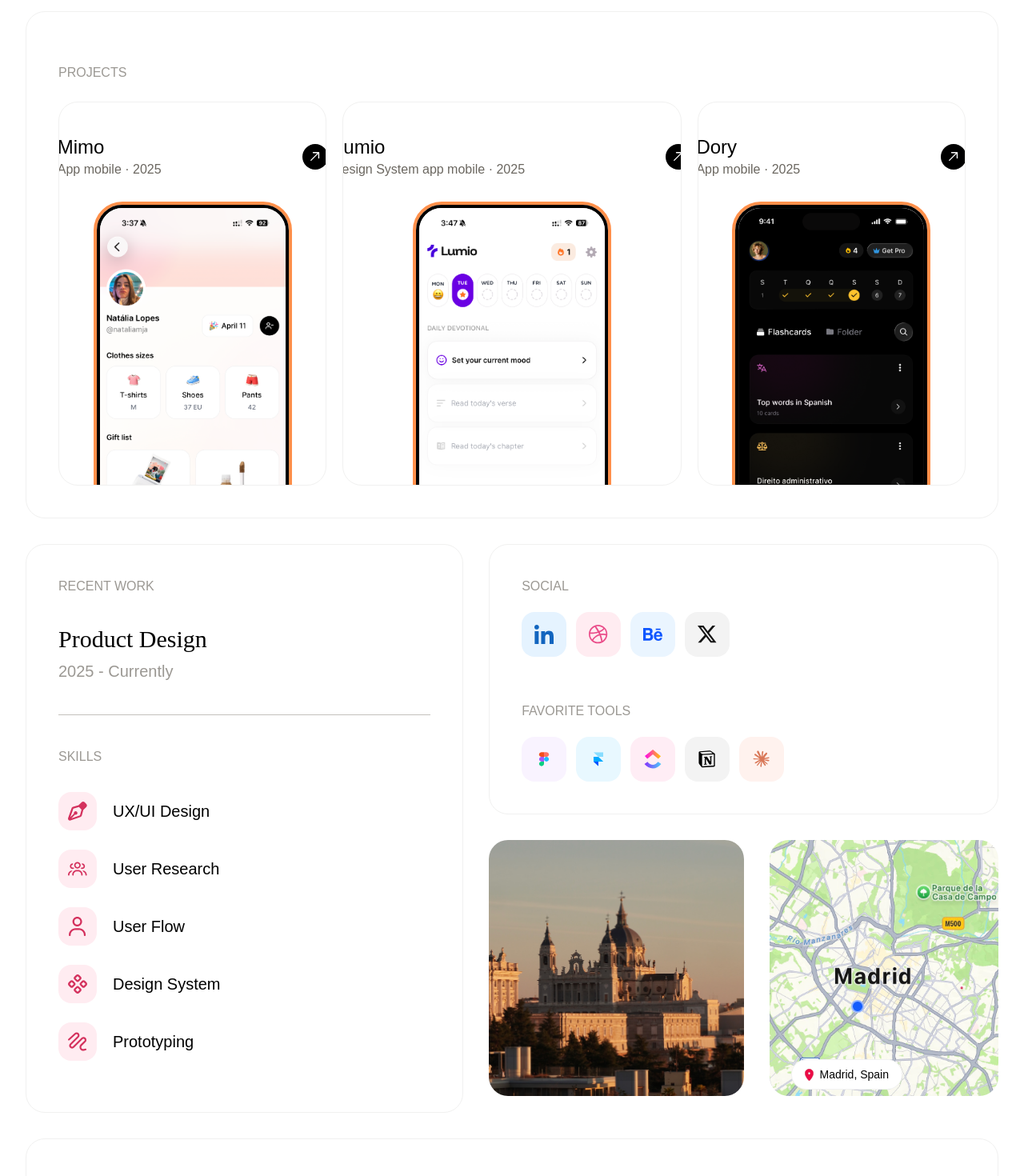
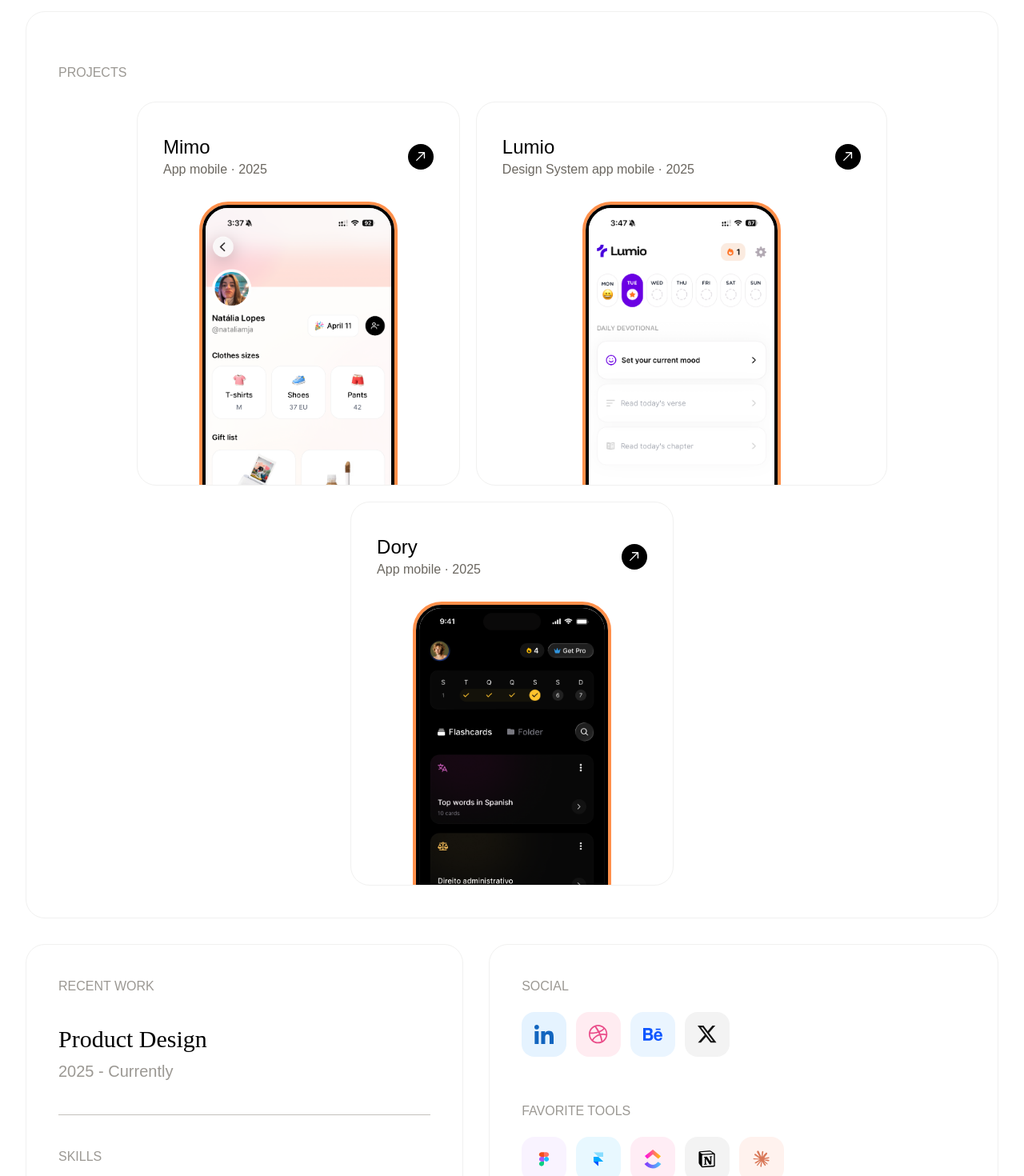
Before and after one commit to alexmonteirodev/portifolio-natalia, a React (Vite) app: page / in a window 1280 px wide. Shown: the part 520-1990 px from the top of the page at 80% size. Built offline with nearby package versions, Linux system fonts and the light colour scheme.

Commit message:
update responsive projects section and madrid map

```diff
--- a/src/App.tsx
+++ b/src/App.tsx
@@ -195,7 +195,7 @@ function App() {
         {/* PROJECTS */}
         <section className="flex flex-col items-center border border-[#F1F1F0] rounded-3xl pt-10 md:pt-16 px-6 md:px-10 pb-10 bg-white/85 w-full">
           <h2 className="text-[#9B9893] self-start mb-6">PROJECTS</h2>
-          <div className="flex flex-col sm:flex-row gap-5 w-full">
+          <div className="flex flex-col sm:flex-row flex-wrap justify-center gap-5 w-full">
             <ProjectCard
               name={"Mimo"}
               label={"App mobile · 2025"}
@@ -268,19 +268,17 @@ function App() {
                   alt=""
                   className="h-48 md:h-80 w-full sm:w-1/2 object-cover rounded-3xl"
                 />
-                <div className="relative">
+                <div className="relative w-full sm:w-1/2">
                   <img
                     src={madridMap}
-                    alt=""
-                    // className="h-48 md:h-80 w-full sm:w-1/2 object-cover rounded-3xl "
                     className="rounded-3xl h-48 md:h-80 w-full object-cover"
                   />
-                  <div className="absolute top-30 right-28 md:top-50 md:right-42 h-4 w-4 bg-blue-600 rounded-full border-2 border-white ">
+                  <div className="absolute top-[55%] left-[48%] h-4 w-4 bg-blue-600 rounded-full border-2 border-white">
                     <span className="relative flex size-3">
                       <span className="absolute inline-flex h-full w-full animate-ping rounded-full bg-blue-600 opacity-75"></span>
                     </span>
                   </div>
-                  <div className="bg-white border border-black/5 px-4 py-2 rounded-3xl absolute bottom-2 md:right-30 right-40 flex items-center justify-center gap-2">
+                  <div className="bg-white border border-black/5 px-4 py-2 rounded-3xl absolute bottom-3 left-1/2 -translate-x-1/2 flex items-center justify-center gap-2 whitespace-nowrap">
                     <img src={loc} alt="" />
                     <p className="text-black text-sm">Madrid, Spain</p>
                   </div>
@@ -297,7 +295,12 @@ function App() {
           </h2>
           <div className="flex flex-wrap items-center justify-center gap-5">
             {projects.map((item, i) => (
-              <img key={i} src={item.img} alt="" className="h-69 w-auto" />
+              <img
+                key={i}
+                src={item.img}
+                alt=""
+                className="h-48 md:h-64 w-auto"
+              />
             ))}
           </div>
         </section>
```
